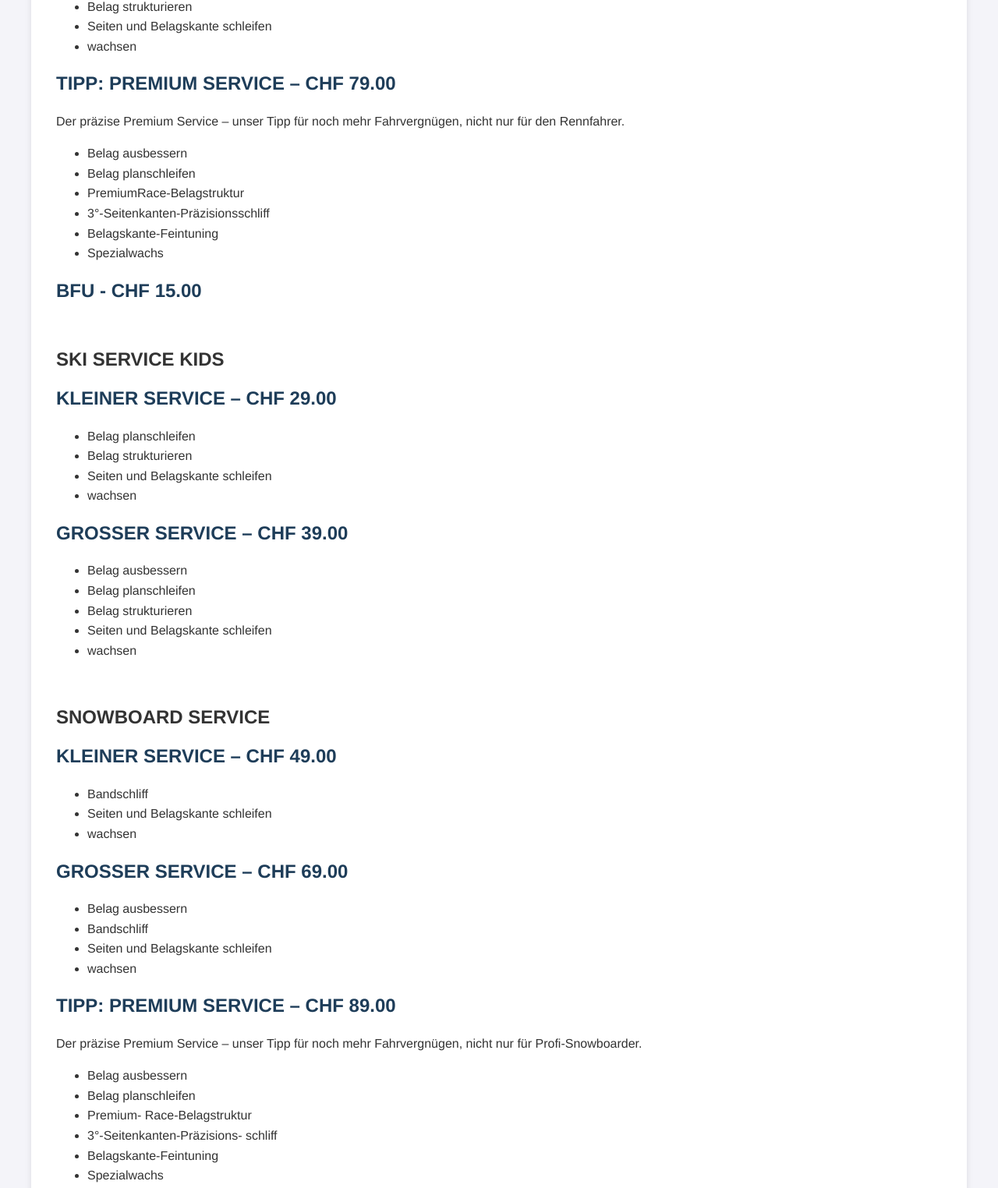
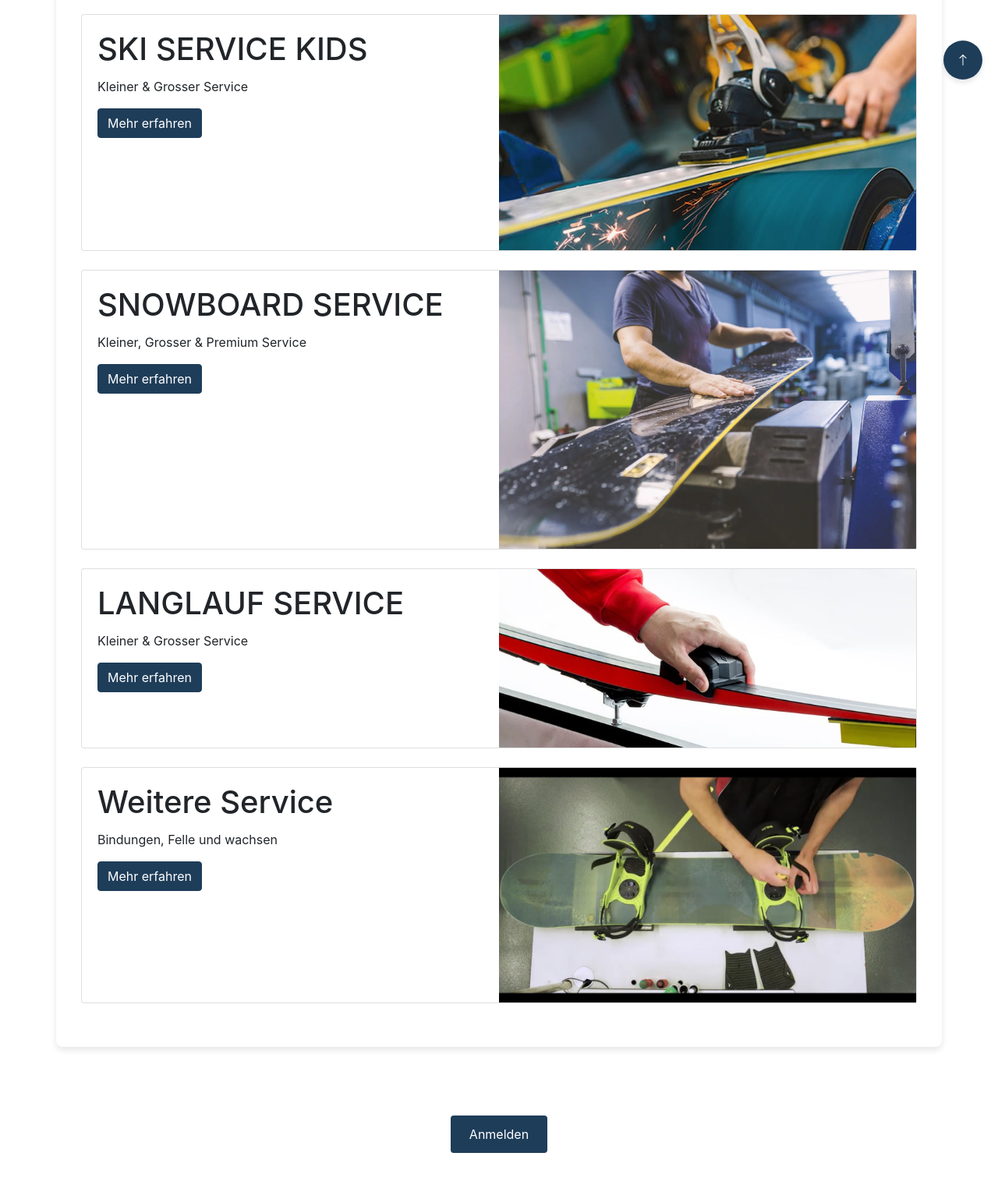
Before and after one commit to PsychoZwergII/Ski-Service, a plain HTML site: page docs/dienstleistungen.html in a window 1280 px wide. Shown: the part 678-2202 px from the top of the page at 78% size. Drawn offline with nearby package versions, Linux system fonts and the light colour scheme; no server answers.

Commit message:
dienstleistungen schöner machen

```diff
--- a/docs/dienstleistungen.html
+++ b/docs/dienstleistungen.html
@@ -14,6 +14,7 @@
       href="https://cdn.jsdelivr.net/npm/bootstrap-icons/font/bootstrap-icons.css"
       rel="stylesheet"
     />
+    <link rel="stylesheet" href="https://cdn.jsdelivr.net/npm/bootstrap@4.3.1/dist/css/bootstrap.min.css" integrity="sha384-ggOyR0iXCbMQv3Xipma34MD+dH/1fQ784/j6cY/iJTQUOhcWr7x9JvoRxT2MZw1T" crossorigin="anonymous">
   </head>
   <body>
     <header>
@@ -51,6 +52,99 @@
     </button>
     <main>
       <section id="service">
+      <div class="card mb-4" style="display: flex; flex-direction: row;">
+        <div class="card-body">
+        <h1 class="card-title">SKI SERVICE</h1>
+        <p class="card-text">Kleiner, Grosser & Premium Service</p>
+        <a href="ski_service.html" class="btn btn-primary"
+          style="background-color: #1e3d59; border-color: #1e3d59;"
+          onmouseover="this.style.backgroundColor='#16324f'; this.style.borderColor='#16324f';"
+          onmouseout="this.style.backgroundColor='#1e3d59'; this.style.borderColor='#1e3d59';"
+        >Mehr erfahren</a>
+        </div>
+        <img class="card-img-right" src="ski-service.jpg" alt="Ski Service" style="width: 50%;">
+      </div>
+      <div class="card mb-4" style="display: flex; flex-direction: row;">
+        <div class="card-body">
+        <h1 class="card-title">SKI SERVICE KIDS</h1>
+        <p class="card-text">Kleiner & Grosser Service</p>
+        <a href="ski_service_kids.html" class="btn btn-primary"
+          style="background-color: #1e3d59; border-color: #1e3d59;"
+          onmouseover="this.style.backgroundColor='#16324f'; this.style.borderColor='#16324f';"
+          onmouseout="this.style.backgroundColor='#1e3d59'; this.style.borderColor='#1e3d59';"
+        >Mehr erfahren</a>
+        </div>
+        <img class="card-img-right" src="ski-service-kids.jpg" alt="Ski Service Kids" style="width: 50%;">
+      </div>
+      <div class="card mb-4" style="display: flex; flex-direction: row;">
+        <div class="card-body">
+        <h1 class="card-title">SNOWBOARD SERVICE</h1>
+        <p class="card-text">Kleiner, Grosser & Premium Service</p>
+        <a href="snowboard_service.html" class="btn btn-primary"
+          style="background-color: #1e3d59; border-color: #1e3d59;"
+          onmouseover="this.style.backgroundColor='#16324f'; this.style.borderColor='#16324f';"
+          onmouseout="this.style.backgroundColor='#1e3d59'; this.style.borderColor='#1e3d59';"
+        >Mehr erfahren</a>
+        </div>
+        <img class="card-img-right" src="snowboard-service.jpg" alt="Snowboard Service" style="width: 50%;">
+      </div>
+      <div class="card mb-4" style="display: flex; flex-direction: row;">
+        <div class="card-body">
+        <h1 class="card-title">LANGLAUF SERVICE</h1>
+        <p class="card-text">Kleiner & Grosser Service</p>
+        <a href="langlauf_service.html" class="btn btn-primary"
+          style="background-color: #1e3d59; border-color: #1e3d59;"
+          onmouseover="this.style.backgroundColor='#16324f'; this.style.borderColor='#16324f';"
+          onmouseout="this.style.backgroundColor='#1e3d59'; this.style.borderColor='#1e3d59';"
+        >Mehr erfahren</a>
+        </div>
+        <img class="card-img-right" src="langlauf-service.jpg" alt="Langlauf Service" style="width: 50%;">
+      </div>
+      <div class="card mb-4" style="display: flex; flex-direction: row;">
+        <div class="card-body">
+        <h1 class="card-title">Weitere Service</h1>
+        <p class="card-text">Bindungen, Felle und wachsen</p>
+        <a href="weitere_service.html" class="btn btn-primary"
+          style="background-color: #1e3d59; border-color: #1e3d59;"
+          onmouseover="this.style.backgroundColor='#16324f'; this.style.borderColor='#16324f';"
+          onmouseout="this.style.backgroundColor='#1e3d59'; this.style.borderColor='#1e3d59';"
+        >Mehr erfahren</a>
+        </div>
+        <img class="card-img-right" src="weitere-service.jpg" alt="Weitere Service" style="width: 50%;">
+      </div>
+      </section>
+    </main>
+        </div>
+        <br>
+        <div style="text-align: center;">
+          <a href="anmeldung.html">
+            <button id="anmeldebutton">Anmelden</button>
+          </a>
+        </div>
+        <br>
+        <br>
+      </section>
+      <section id="contact">
+        <h2>Kontakt</h2>
+        <p>Jetstream-Service GmbH</p>
+        <p>Adresse: Skiweg 45, 8000 Zürich, Schweiz</p>
+        <p>Telefon: +41 (0)44 123 45 67</p>
+        <p>
+          E-Mail:
+          <a href="mailto:info@jetstream-service.ch"
+            >info@jetstream-service.ch</a
+          >
+        </p>
+        <a href="datenschutz.html" id="datenschutz">Datenschutz</a>
+        <a href="impressum.html" id="impressum">Impressum</a>
+        <a href="agb.html" id="agb">AGB</a>
+      </section>
+    </main>
+    <script src="script.js"></script>
+  </body>
+</html>
+
+<!--
         <h1>SKI SERVICE</h1>
         <h2>KLEINER SERVICE – CHF 39.00</h2>
         <ul>
@@ -165,30 +259,5 @@
             des Belags, um Ihre Ski in Top-Zustand zu halten.
           </li>
         </ul>
-        <br>
-        <br>
-        <div style="text-align: center;">
-          <a href="anmeldung.html">
-            <button id="anmeldebutton">Anmelden</button>
-          </a>
-        </div>
-      </section>
-      <section id="contact">
-        <h2>Kontakt</h2>
-        <p>Jetstream-Service GmbH</p>
-        <p>Adresse: Skiweg 45, 8000 Zürich, Schweiz</p>
-        <p>Telefon: +41 (0)44 123 45 67</p>
-        <p>
-          E-Mail:
-          <a href="mailto:info@jetstream-service.ch"
-            >info@jetstream-service.ch</a
-          >
-        </p>
-        <a href="datenschutz.html" id="datenschutz">Datenschutz</a>
-        <a href="impressum.html" id="impressum">Impressum</a>
-        <a href="agb.html" id="agb">AGB</a>
-      </section>
-    </main>
-    <script src="script.js"></script>
-  </body>
-</html>
+
+-->
```
Also changed, not shown: server/data/registration.json (+1 -1 lines), docs/langlauf-service.jpg (added), docs/langlauf_service.html (added), docs/ski-service-kids.jpg (added), docs/ski-service.jpg (added), docs/ski_service.html (added), docs/ski_service_kids.html (added), docs/snowboard-service.jpg (added), docs/snowboard_service.html (added), docs/weitere-service.jpg (added), docs/weitere_service.html (added).
